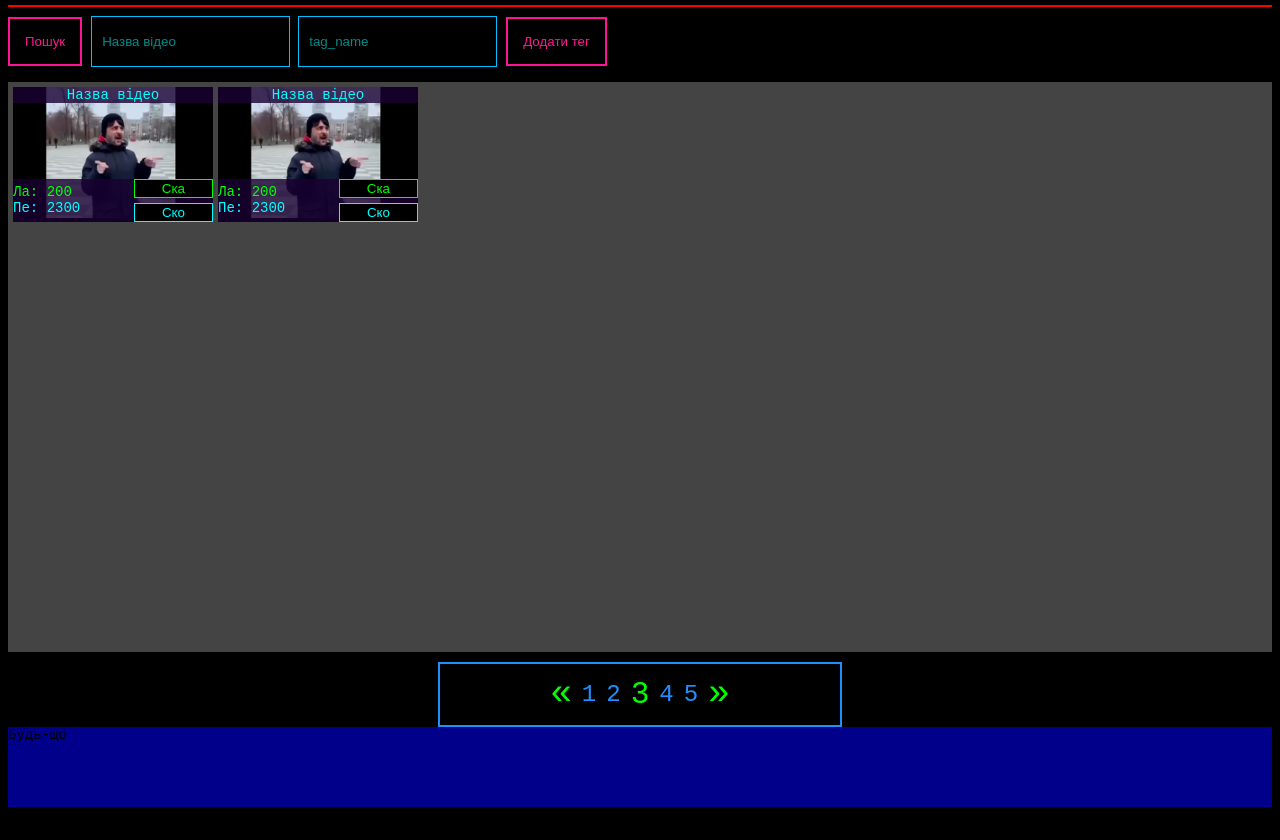
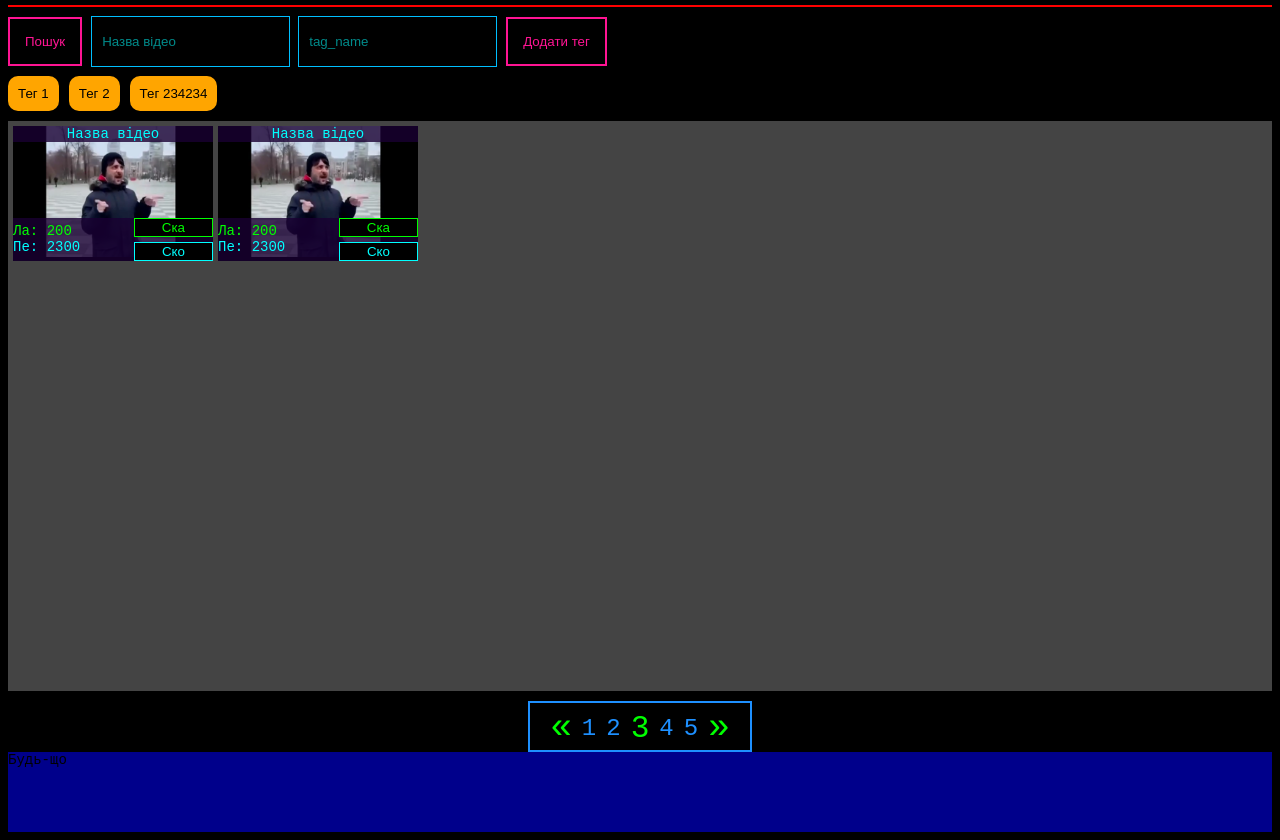
Before and after one commit to NikchemnoAndNesmachno/NINStogoni, a plain HTML site: page index.html in a window 1280 px wide. Shown: the part 99-939 px from the top of the page. Before the commit the page ends 914 px from the top, so only its background shows below. Drawn offline with Linux system fonts and the light colour scheme.

Commit message:
index.css

```diff
--- a/index.css
+++ b/index.css
@@ -3,7 +3,6 @@ body{
     font: 14px "Liberation Mono", Helvetica, Arial, sans-serif;
 }
 header{
-
     display: flex;
     justify-content: space-between;
     padding: 1vh 5vw 1vh 1vw;
@@ -57,6 +56,7 @@ header{
 }
 #search-input-panel{
     display: flex;
+    flex-wrap: wrap;
     gap: 10px;
     button{
         padding: 15px;
@@ -88,12 +88,29 @@ header{
         }
     }
 }
-
+#tag-panel{
+    margin-top: 10px;
+    margin-bottom: 10px;
+    display: flex;
+    flex-direction: row;
+    flex-wrap: wrap;
+    gap: 10px;
+    .tag-item{
+        &:active{
+            scale: 0.95;
+        }
+        border: 0;
+        border-radius: 10px;
+        color: black;
+        background-color: orange;
+        padding: 10px;
+    }
+}
 #content-list{
     height: 70vh;
     background-color: #444;
     display: grid;
-    grid-template-columns: repeat(auto-fit, min(200px, 25%));
+    grid-template-columns: repeat(auto-fit, min(200px, 45%));
     grid-template-rows: auto 1fr;
     grid-row-gap: 0;
     grid-gap: 5px;
@@ -166,16 +183,17 @@ header{
 }
 
 #pagination-panel{
+    height: 5vh;
     font-size: 24px;
     margin-top: 10px;
-    padding: 10px;
+    padding: 5px 20px 2px;
     border: dodgerblue solid 2px;
     display: flex;
     justify-content: center;
     align-items: center;
     margin-left: auto;
     margin-right: auto;
-    width: 30%;
+    width: fit-content;
     gap: 10px;
     #pagination-arrow-left, #pagination-arrow-right{
         color: lime;
--- a/index.html
+++ b/index.html
@@ -27,9 +27,9 @@
             <button type="button" id="add-tag-button">Додати тег</button>
         </section>
         <section id="tag-panel">
-            <span class="tag-item">Тег1</span>
-            <span class="tag-item">Тег2</span>
-            <span class="tag-item">Тег3</span>
+            <button type="button" class="tag-item">Тег 1</button>
+            <button type="button" class="tag-item">Тег 2</button>
+            <button type="button" class="tag-item">Тег 234234</button>
         </section>
     </section>
     <section id="content-list">
```
